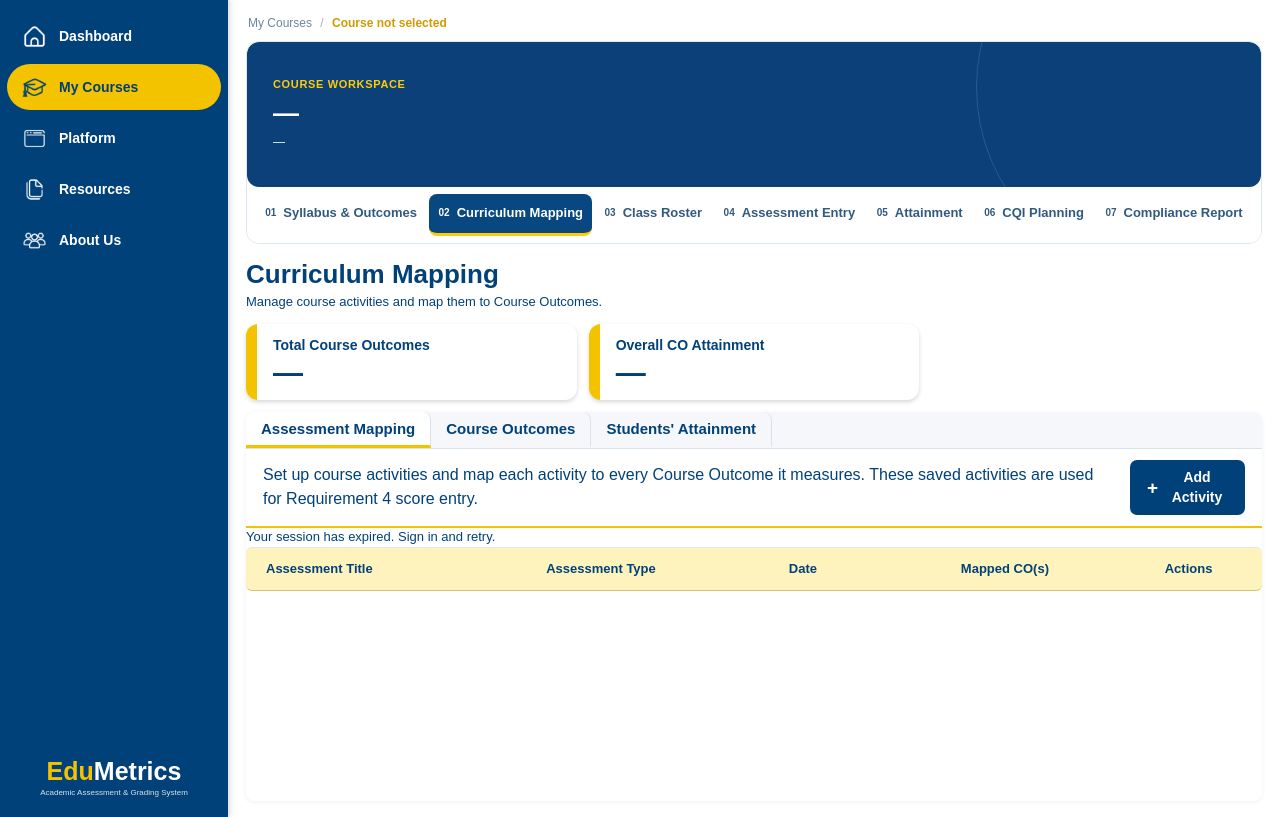
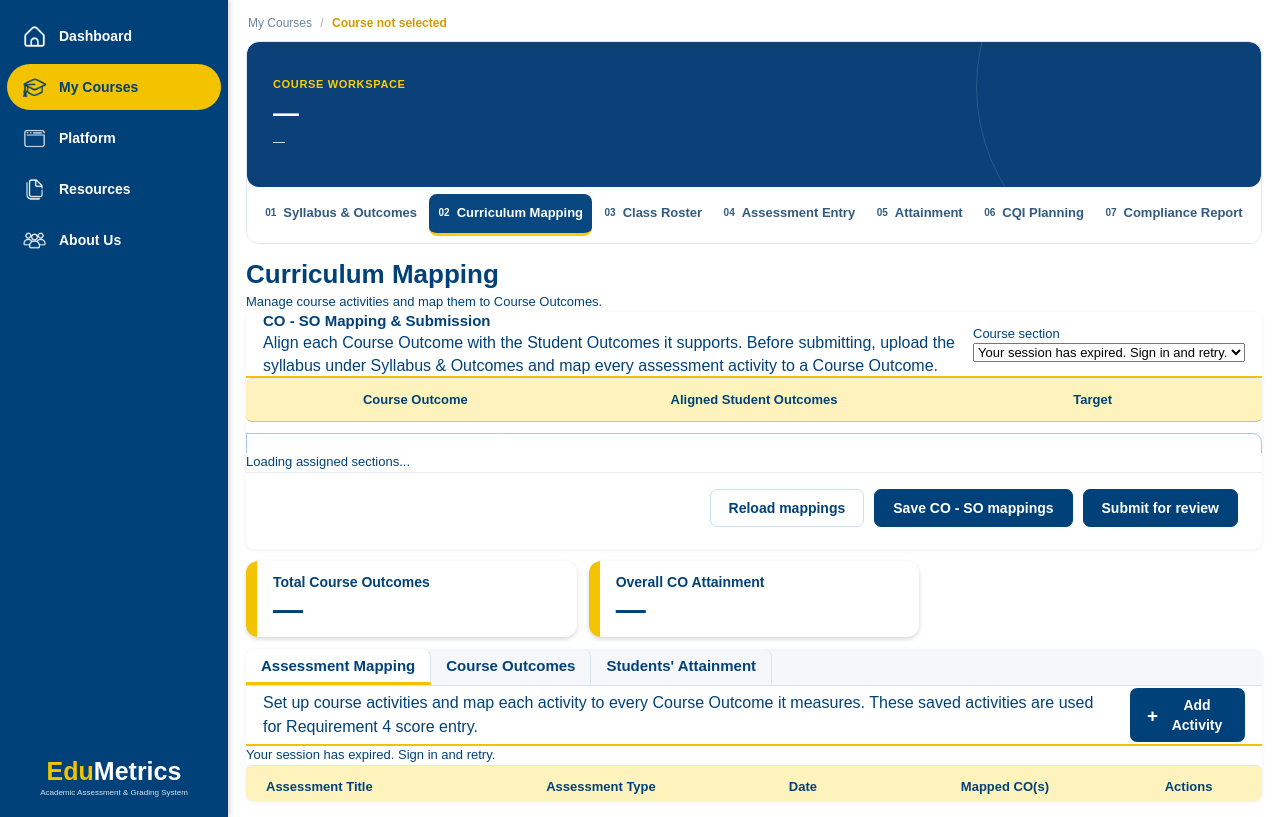
Before and after one commit to Markchives/Software-Design---OBTL, a Flask app: template Templates/requirement 2/cm-faculty.html in a window 1280 px wide. Shown: the part 96-913 px from the top of the page. Run offline with Flask 3, Linux system fonts and the light colour scheme; the template is opened without the code that fills it, so the values that code supplies are empty; parts of the project's set-up code (start-up, migrations or seed data) failed here and were passed over.

Commit message:
Wire curriculum mapping review workflows
Co-authored-by: Copilot <223556219+Copilot@users.noreply.github.com>

```diff
--- a/Templates/requirement 2/cm-dept-head.html
+++ b/Templates/requirement 2/cm-dept-head.html
@@ -34,6 +34,12 @@
 <section class="so-page-heading dh-heading">
 <h1>Curriculum Mapping</h1>
 <p>Manage course outcomes, assessment mappings, and student attainment.</p>
+</section>
+<section aria-labelledby="mappingReviewTitle" class="cm-student-content" id="mappingReviewWorkflow">
+<header class="cm-assessment-toolbar"><div><h2 id="mappingReviewTitle">Faculty Mapping Submissions</h2><p>Review submitted Course Outcome, Student Outcome, and assessment mappings for sections in your department.</p></div><label for="mappingReviewSection">Course section</label><select aria-label="Course section to review" id="mappingReviewSection"><option value="">Loading department sections...</option></select></header>
+<div class="cm-table-wrap"><table class="cm-table"><thead><tr><th>Assessment / Course Outcome</th><th>Type</th><th>Mapped CO(s)</th><th>Aligned SO(s)</th><th>Attainment</th><th>Review status</th></tr></thead><tbody id="mappingReviewRows"><tr><td colspan="6">Select a course section to load its mappings.</td></tr></tbody></table></div>
+<p aria-live="polite" class="faculty-outcome-status" id="mappingReviewStatus" role="status">Loading department sections...</p>
+<div class="cm-assessment-modal-actions"><button class="cm-assessment-cancel-btn" id="loadMappingReview" type="button">Load selected section</button><button class="cm-assessment-save-btn" id="verifyMappingReview" type="button" disabled>Verify mappings</button></div>
 </section>
 <section class="cm-student-filters dh-filters">
 <div class="cm-filter-group"><label for="cmDeptSchoolYear">School Year</label><select id="cmDeptSchoolYear"><option selected="" value="">Select School Year</option></select></div>
--- a/Templates/requirement 2/cm-faculty.html
+++ b/Templates/requirement 2/cm-faculty.html
@@ -89,7 +89,12 @@
 <main class="so-main cm-student-main">
 <div class="cw-breadcrumb">My Courses <span class="cw-breadcrumb-separator">/</span> <span class="cw-breadcrumb-current">Course not selected</span></div><div class="cw-workspace"><section aria-label="Selected course" class="cw-hero"><div><div class="cw-eyebrow">COURSE WORKSPACE</div><h2>—</h2><p>—</p></div></section><nav aria-label="Course modules" class="cw-module-nav"><a class="cw-module-tab" href="../requirement 1/so-faculty.html"><span class="cw-module-number">01</span> Syllabus &amp; Outcomes</a><a aria-current="page" class="cw-module-tab active" href="cm-faculty.html"><span class="cw-module-number">02</span> Curriculum Mapping</a><a class="cw-module-tab" href="../requirement 3/cr.faculty.html"><span class="cw-module-number">03</span> Class Roster</a><a class="cw-module-tab" href="../requirement 4/ra-faculty.html"><span class="cw-module-number">04</span> Assessment Entry</a><a class="cw-module-tab" href="../requirement 5/ac-faculty.html"><span class="cw-module-number">05</span> Attainment</a><a class="cw-module-tab" href="../requirement 6/cqi-faculty.html"><span class="cw-module-number">06</span> CQI Planning</a><a class="cw-module-tab" href="../requirement 8/rp-faculty.html"><span class="cw-module-number">07</span> Compliance Report</a></nav></div>
 <header class="cm-faculty-page-heading"><h1>Curriculum Mapping</h1><p>Manage course activities and map them to Course Outcomes.</p></header>
-<select aria-label="Assigned section" id="facultyMappingSection" hidden><option value="">Loading assigned sections...</option></select>
+<section aria-labelledby="facultyOutcomeMappingTitle" class="cm-student-content" id="facultyOutcomeMappingEditor">
+<header class="cm-assessment-toolbar"><div><h2 id="facultyOutcomeMappingTitle">CO - SO Mapping &amp; Submission</h2><p>Align each Course Outcome with the Student Outcomes it supports. Before submitting, upload the syllabus under Syllabus &amp; Outcomes and map every assessment activity to a Course Outcome.</p></div><div><label for="facultyMappingSection">Course section</label><select aria-label="Assigned section" id="facultyMappingSection"><option value="">Loading assigned sections...</option></select></div></header>
+<div class="cm-table-wrap"><table class="cm-table"><thead><tr><th>Course Outcome</th><th>Aligned Student Outcomes</th><th>Target</th></tr></thead><tbody id="facultyOutcomeMappingRows"><tr><td colspan="3">Select a course section to load its outcomes.</td></tr></tbody></table></div>
+<p aria-live="polite" class="faculty-outcome-status" id="facultyOutcomeMappingStatus" role="status">Loading assigned sections...</p>
+<div class="cm-assessment-modal-actions"><button class="cm-assessment-cancel-btn" id="loadFacultyOutcomeMappings" type="button">Reload mappings</button><button class="cm-assessment-save-btn" id="saveFacultyOutcomeMappings" type="button">Save CO - SO mappings</button><button class="cm-assessment-save-btn" id="submitFacultyOutcomeMappings" type="button">Submit for review</button></div>
+</section>
 <section class="cm-student-summary so-summary-grid" id="cmFacultySummary">
 <article class="so-summary-card"><div class="so-summary-accent"></div><span class="so-summary-label" data-summary-label="first">Total Course Outcomes</span><strong class="so-summary-number" data-summary="outcomes">—</strong></article>
 <article class="so-summary-card"><div class="so-summary-accent"></div><span class="so-summary-label" data-summary-label="second">Overall CO Attainment</span><strong class="so-summary-number" data-summary="attainment">—</strong></article>
```
